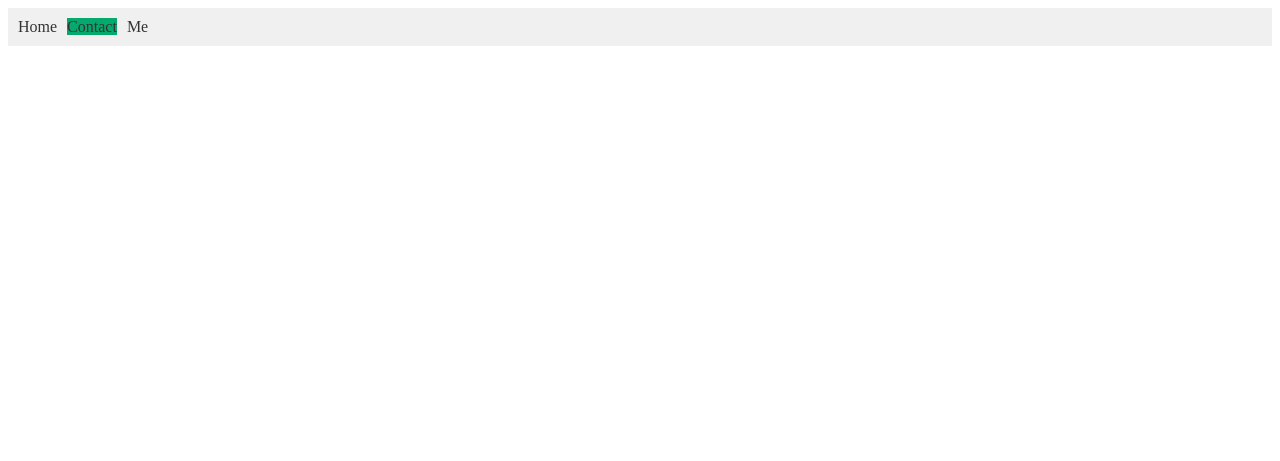
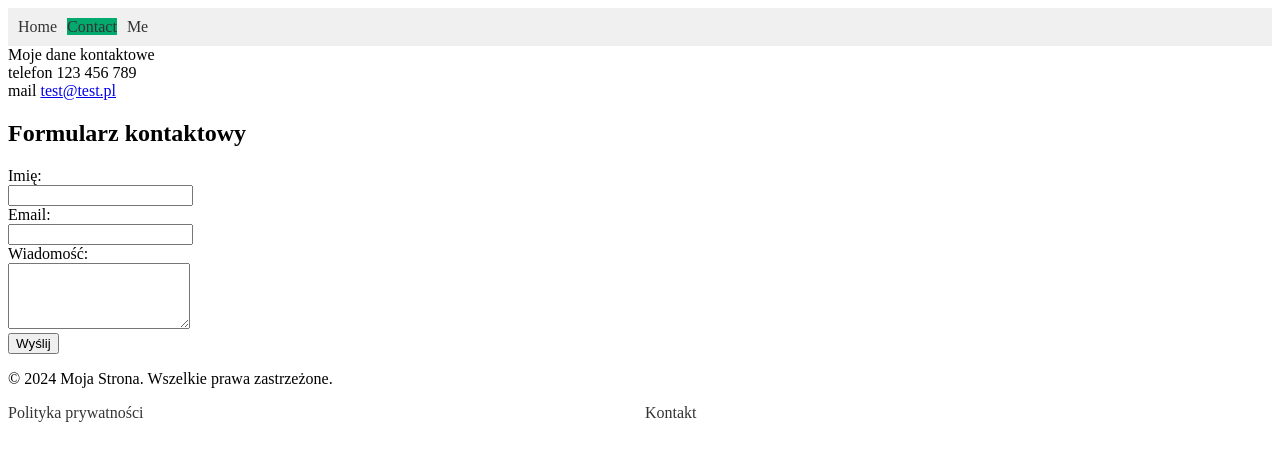
Before and after one commit to PiotrDerewonko/rodzial_portfolio, a Django app: page /contact in a window 1280 px wide. Shown: the top 461 px of the page. Run offline with Django 3.2, Linux system fonts and the light colour scheme.

Commit message:
koncowe poprawki

```diff
--- a/infos/templates/infos/about_me.html
+++ b/infos/templates/infos/about_me.html
@@ -1,7 +1,8 @@
 {% extends "infos/main.html" %}
 
 {% block title %}{{ title }}{% endblock %}
-
+{% load static %}
 {% block content %}
-    Tutaj bede o mnie jakies informacje wraz ze zdjeciem
+    Pisze w python. Głównie pandas i streamlit. Che teraz pisac w django.<br>
+    <img src="{% static 'images/img.png' %}" alt="Example">
 {% endblock %}
--- a/infos/templates/infos/contact.html
+++ b/infos/templates/infos/contact.html
@@ -3,5 +3,22 @@
 {% block title %}{{ title }}{% endblock %}
 
 {% block content %}
-    Tutaj bedzie formularz kontaktowy
+    Moje dane kontaktowe<br>
+    telefon 123 456 789<br>
+    mail <a href="mailto:test@test.pl">test@test.pl</a><br>
+
+    <h2>Formularz kontaktowy</h2>
+
+    <form>
+        <label for="name">Imię:</label><br>
+        <input type="text" id="name" name="name" required><br>
+
+        <label for="email">Email:</label><br>
+        <input type="email" id="email" name="email" required><br>
+
+        <label for="message">Wiadomość:</label><br>
+        <textarea id="message" name="message" rows="4" required></textarea><br>
+
+        <input type="submit" value="Wyślij">
+    </form>
 {% endblock %}
--- a/infos/templates/infos/main.html
+++ b/infos/templates/infos/main.html
@@ -21,9 +21,25 @@
 
 </header>
 <div>
+    {%  block content %}
+    Strona poświęcona mojej osobie. Ponizej linki do podstron<br>
+    <a href="{% url 'contact' %}">Formularz kontaktowy</a>
+    <br>
+    <a href="{% url 'me' %}">Troche o mnie</a>
+    {%  endblock %}
 
 </div>
 
 
 </body>
+<footer>
+    <p>&copy; 2024 Moja Strona. Wszelkie prawa zastrzeżone.</p>
+    <nav>
+        <ul>
+            <li><a href="/polityka-prywatnosci">Polityka prywatności</a></li>
+            <li><a href="{% url 'contact' %}">Kontakt</a></li>
+        </ul>
+    </nav>
+</footer>
+
 </html>
```
Also changed, not shown: infos/static/images/img.png (added).
